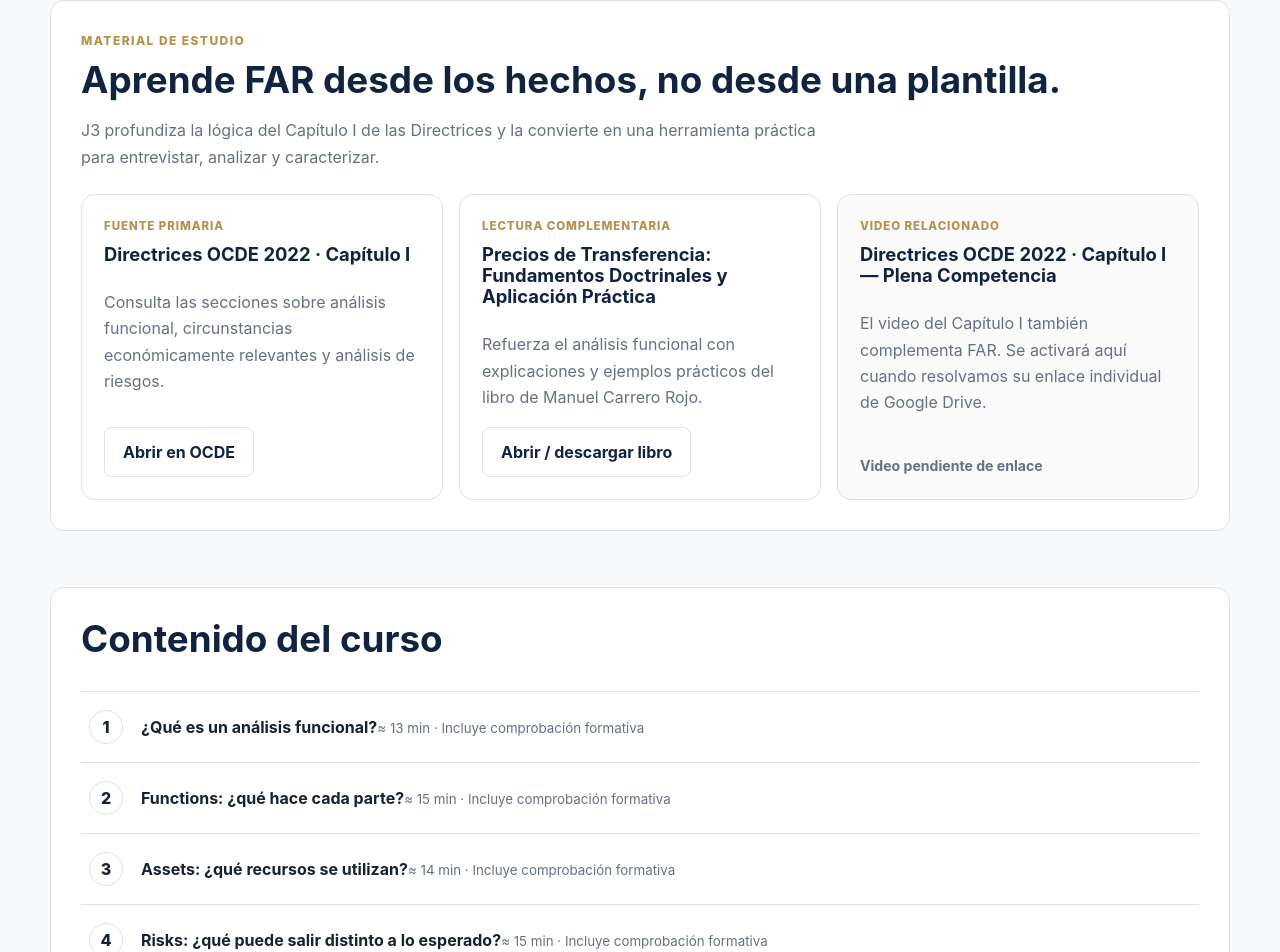
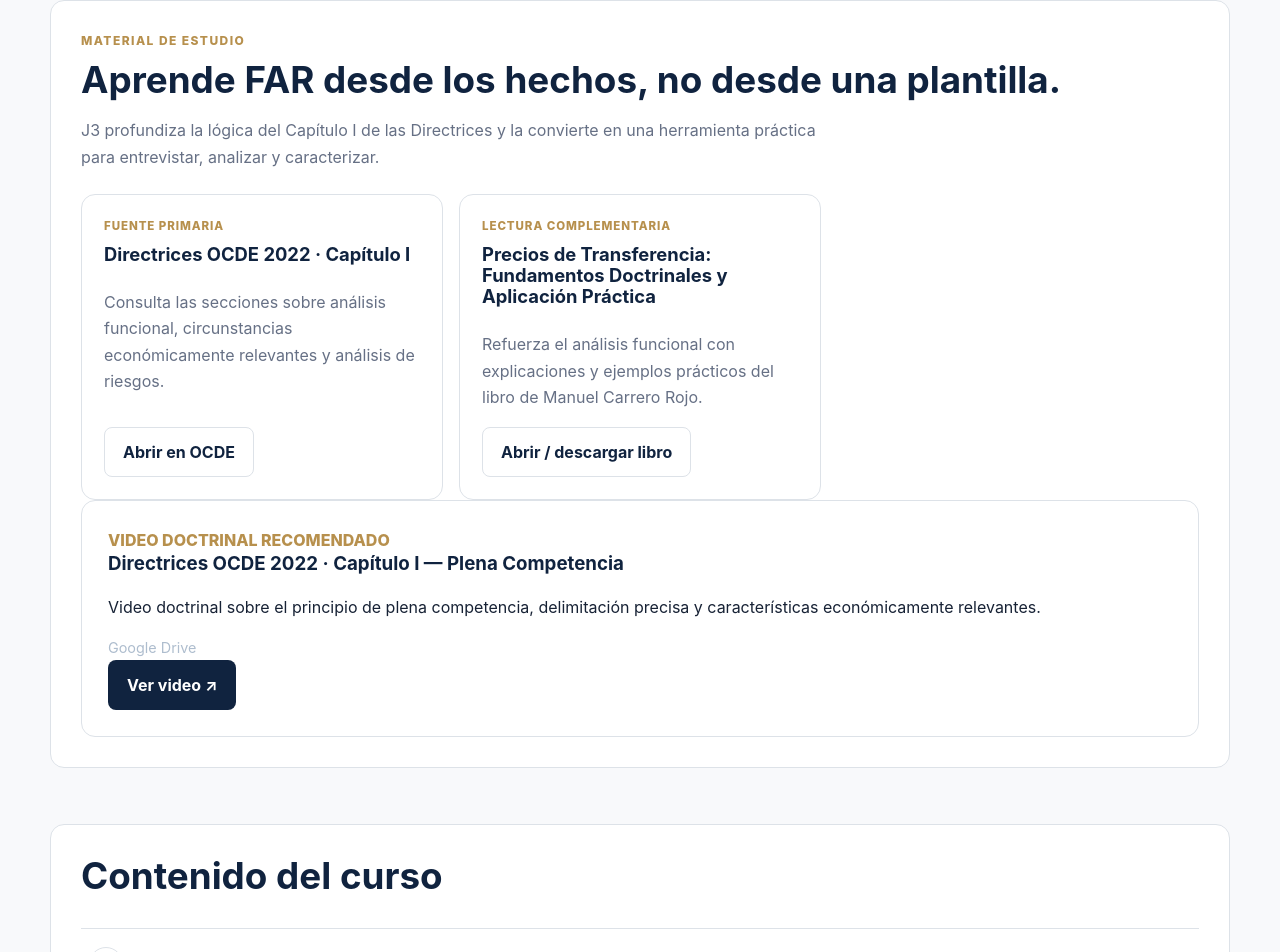
Before and after one commit to manuelcarrero-hash/transfer-pricing-insights-academy, a React (Vite) app: page /courses/j3 in a window 1280 px wide. Shown: the part 760-1712 px from the top of the page. Built offline with nearby package versions, Linux system fonts and the light colour scheme.

Commit message:
fix: activate J3 OECD video card

```diff
--- a/src/pages/J3CoursePage.tsx
+++ b/src/pages/J3CoursePage.tsx
@@ -1,5 +1,6 @@
 import { useEffect, useState } from 'react';
 import { Link } from 'react-router-dom';
+import { ExternalVideoCard } from '../components/learning/ExternalVideoCard';
 import { j3Course, j3Lessons } from '../content/curriculum/v1/j3';
 import { videoCurriculum } from '../content/media/videoCurriculum';
 import { courseProgressEventName, getCourseProgress } from '../services/courseProgress';
@@ -62,13 +63,8 @@ export function J3CoursePage() {
               <p>Refuerza el análisis funcional con explicaciones y ejemplos prácticos del libro de Manuel Carrero Rojo.</p>
               <a className="button secondary" href={bookUrl} target="_blank" rel="noreferrer">Abrir / descargar libro</a>
             </article>
-            <article className="material-card muted-card">
-              <span className="material-type">Video relacionado</span>
-              <h3>{chapterVideo?.title ?? 'Directrices OCDE 2022 · Capítulo I'}</h3>
-              <p>El video del Capítulo I también complementa FAR. Se activará aquí cuando resolvamos su enlace individual de Google Drive.</p>
-              <span className="availability-note">Video pendiente de enlace</span>
-            </article>
           </div>
+          {chapterVideo?.href && <ExternalVideoCard eyebrow="Video doctrinal recomendado" title={chapterVideo.title} description={chapterVideo.description} href={chapterVideo.href} sourceLabel="Google Drive" />}
         </div>
 
         <div className="course-index">
```
